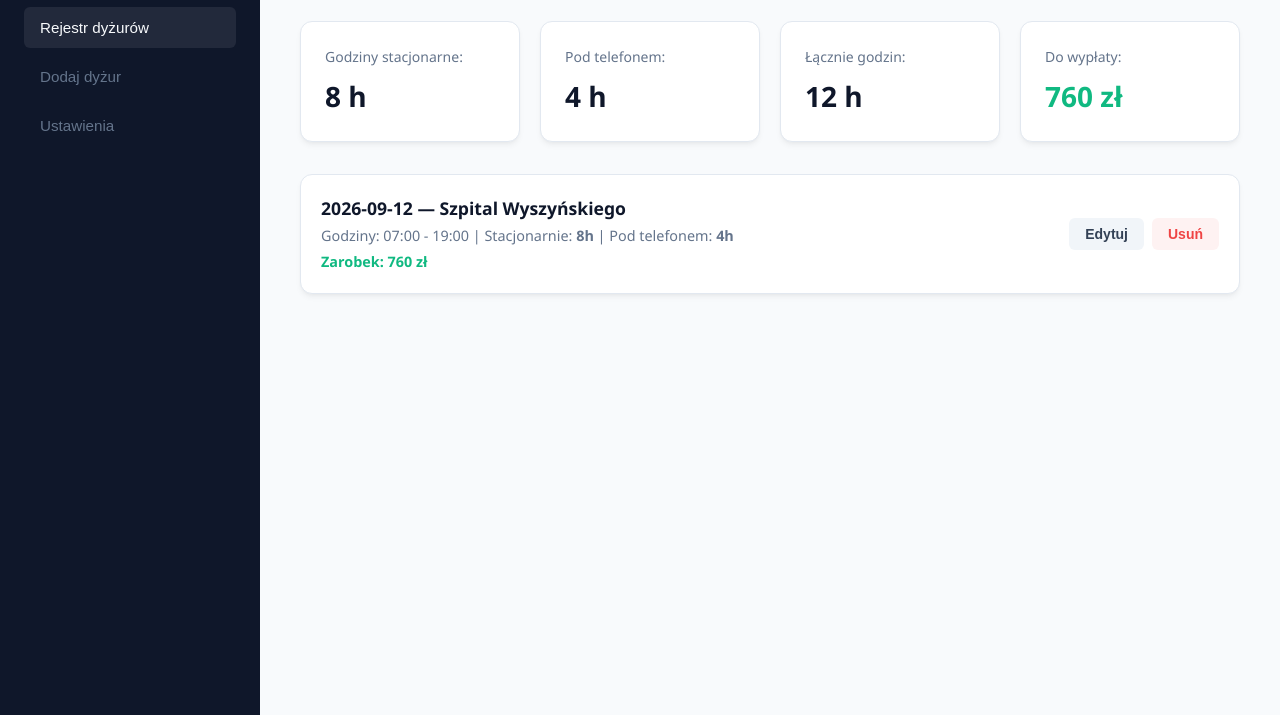
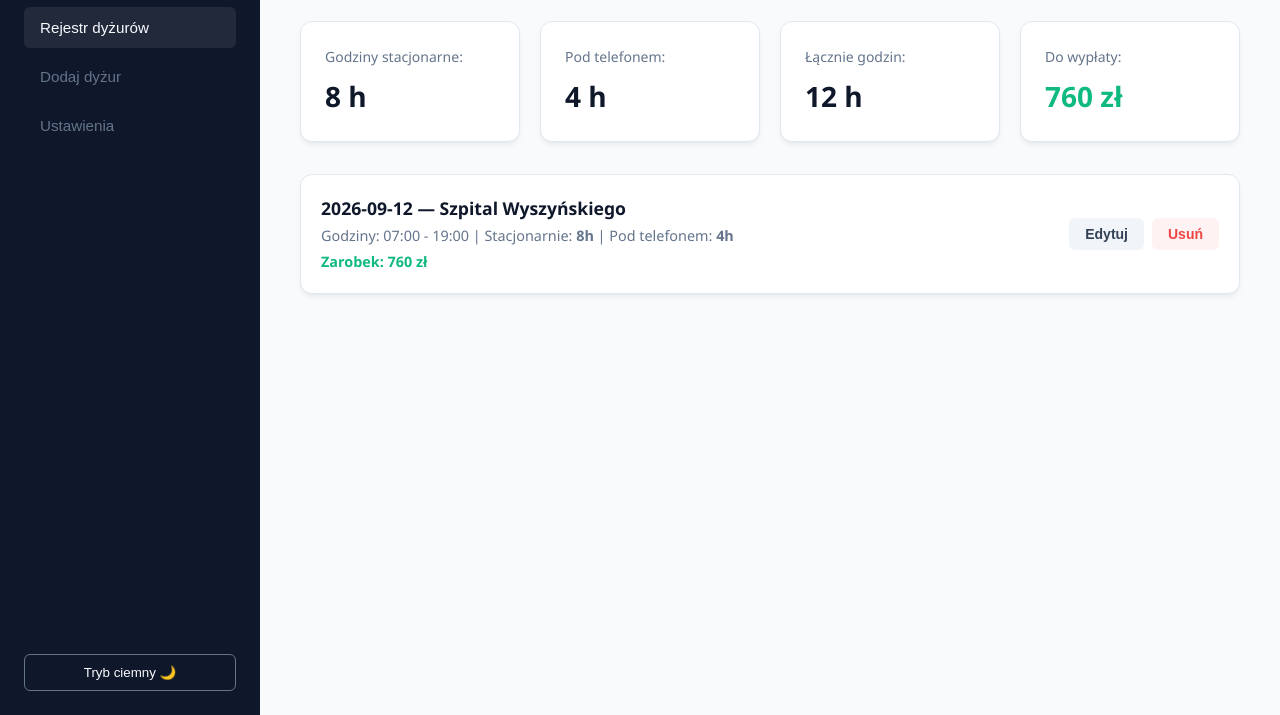
Before and after one commit to MrocznyKebab/dyzurnik, a plain HTML site: page index.html in a window 1280 px wide. Shown: the part 85-800 px from the top of the page. Drawn offline with Linux system fonts and the light colour scheme.

Commit message:
Update index.html

```diff
--- a/index.html
+++ b/index.html
@@ -15,6 +15,7 @@
       <button id="nav-form">Dodaj dyżur</button>
       <button id="nav-settings">Ustawienia</button>
     </nav>
+    <button id="theme-toggle" style="margin-top: auto; background: transparent; border: 1px solid var(--text-muted); color: var(--text-light); padding: 10px; cursor: pointer; border-radius: 6px;">Tryb ciemny 🌙</button>
   </aside>
 
   <main class="app">
```
